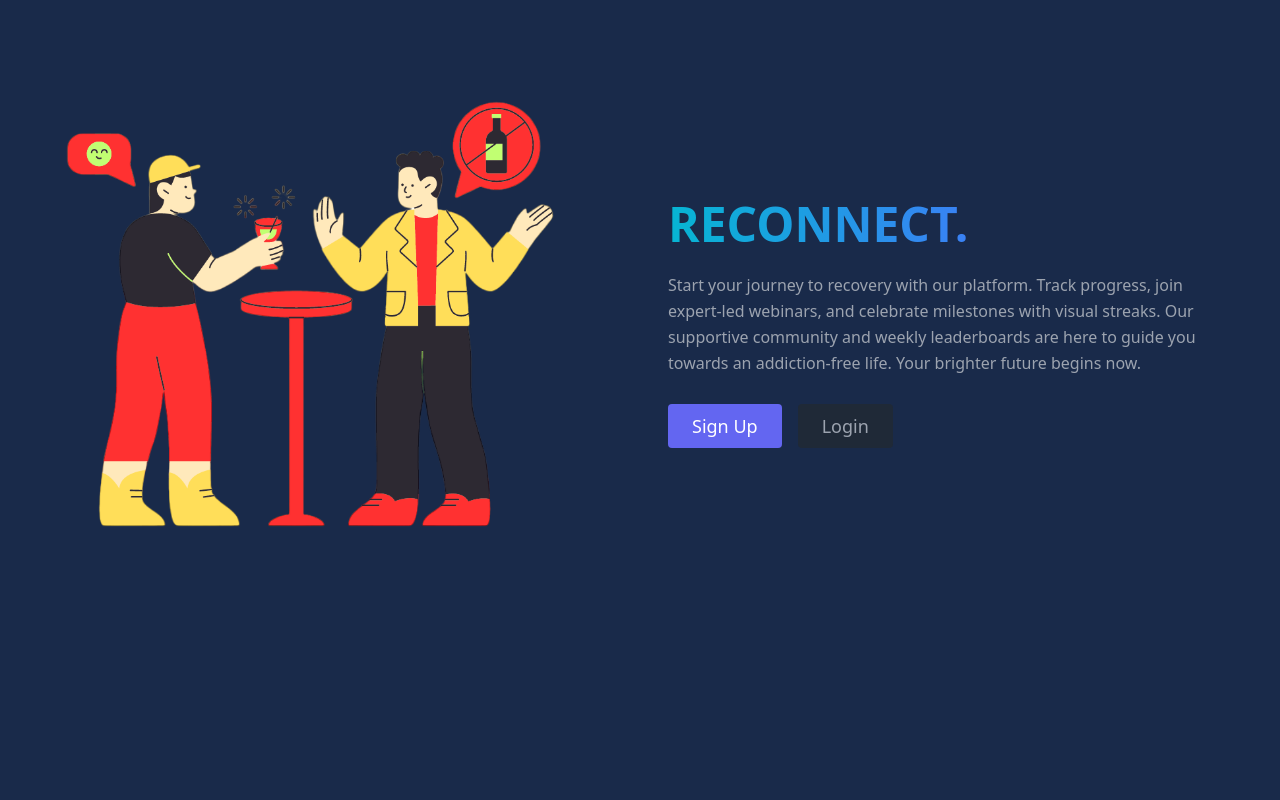
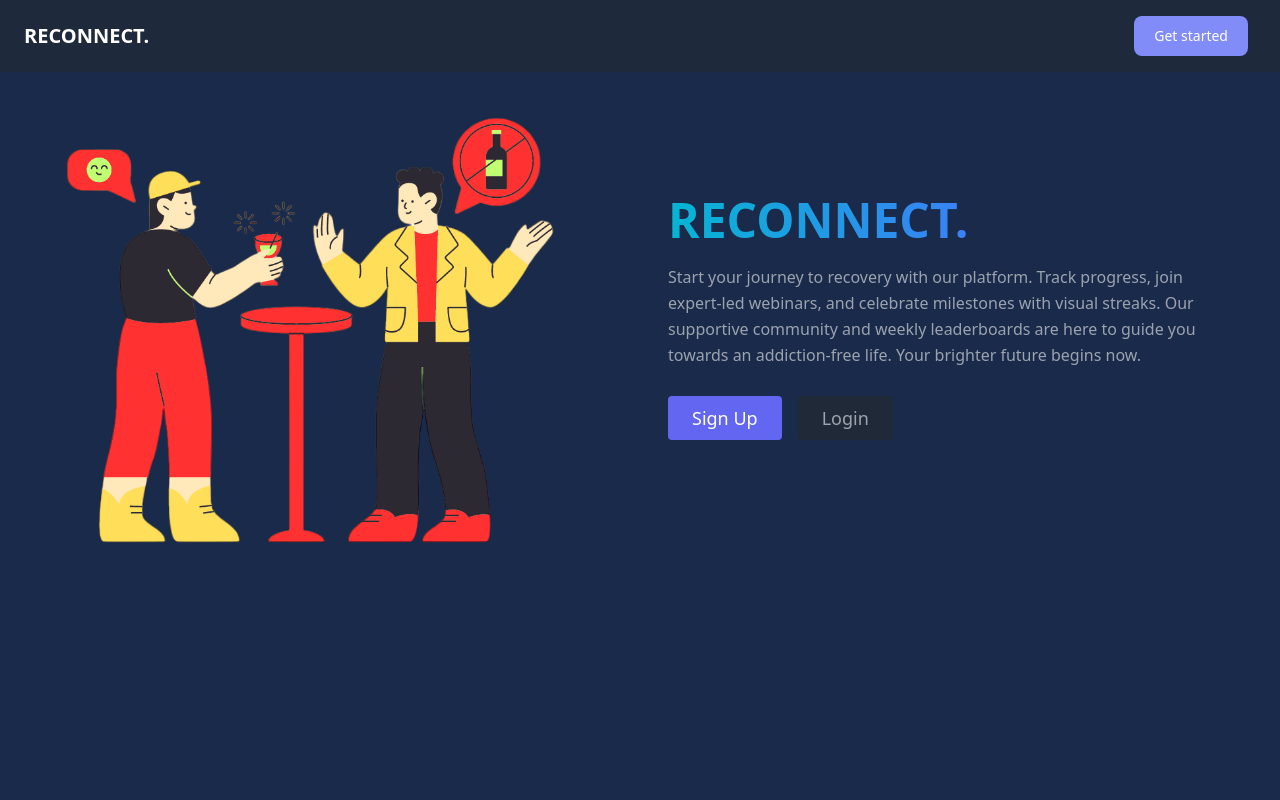
Before and after one commit to IEEE-2k23-Hackathon/Reconnect, a React (Create React App) app in the folder client/: page /landing in a window 1280 px wide. Shown: the top 800 px of the page. Built offline with nearby package versions, Linux system fonts and the light colour scheme.

Commit message:
header updated

```diff
--- a/client/src/Pages/landing/landing.jsx
+++ b/client/src/Pages/landing/landing.jsx
@@ -50,11 +50,48 @@ const Landing = () => {
         </div>
       </header> */}
 
+<header>
+    <nav class="bg-blueGray-800 border-gray-200 px-4 lg:px-6 py-4">
+        <div class="flex flex-wrap justify-between items-center mx-auto max-w-screen-xl">
+            <a href="#" class="flex items-center">
+                {/* <img src="https://flowbite.com/docs/images/logo.svg" class="mr-3 h-6 sm:h-9" alt="Flowbite Logo" /> */}
+                <span class="self-center text-xl font-semibold whitespace-nowrap text-white">RECONNECT.</span>
+            </a>
+            <div class="flex items-center lg:order-2">
+                {/* <a href="#" class="text-gray-800 dark:text-white hover:bg-gray-50 focus:ring-4 focus:ring-gray-300 font-medium rounded-lg text-sm px-4 lg:px-5 py-2 lg:py-2.5 mr-2 dark:hover:bg-gray-700 focus:outline-none dark:focus:ring-gray-800">Log in</a> */}
+                <a href="#" class="text-white bg-indigo-400 hover:bg-indigo-600 focus:ring-4 focus:ring-primary-300 font-medium rounded-lg text-sm px-4 lg:px-5 py-2 lg:py-2.5 mr-2 focus:outline-none">Get started</a>
+            </div>
+            <div class="hidden justify-between items-center w-full lg:flex lg:w-auto lg:order-1" id="mobile-menu-2">
+                <ul class="flex flex-col mt-4 font-medium lg:flex-row lg:space-x-8 lg:mt-0 invisible">
+                    <li>
+                        <a href="#" class="block py-2 pr-4 pl-3 text-white rounded bg-primary-700 lg:bg-transparent lg:text-primary-700 lg:p-0 dark:text-white" aria-current="page">Home</a>
+                    </li>
+                    <li>
+                        <a href="#" class="block py-2 pr-4 pl-3 text-gray-700 border-b border-gray-100 hover:bg-gray-50 lg:hover:bg-transparent lg:border-0 lg:hover:text-primary-700 lg:p-0 dark:text-gray-400 lg:dark:hover:text-white dark:hover:bg-gray-700 dark:hover:text-white lg:dark:hover:bg-transparent dark:border-gray-700">Company</a>
+                    </li>
+                    <li>
+                        <a href="#" class="block py-2 pr-4 pl-3 text-gray-700 border-b border-gray-100 hover:bg-gray-50 lg:hover:bg-transparent lg:border-0 lg:hover:text-primary-700 lg:p-0 dark:text-gray-400 lg:dark:hover:text-white dark:hover:bg-gray-700 dark:hover:text-white lg:dark:hover:bg-transparent dark:border-gray-700">Marketplace</a>
+                    </li>
+                    <li>
+                        <a href="#" class="block py-2 pr-4 pl-3 text-gray-700 border-b border-gray-100 hover:bg-gray-50 lg:hover:bg-transparent lg:border-0 lg:hover:text-primary-700 lg:p-0 dark:text-gray-400 lg:dark:hover:text-white dark:hover:bg-gray-700 dark:hover:text-white lg:dark:hover:bg-transparent dark:border-gray-700">Features</a>
+                    </li>
+                    <li>
+                        <a href="#" class="block py-2 pr-4 pl-3 text-gray-700 border-b border-gray-100 hover:bg-gray-50 lg:hover:bg-transparent lg:border-0 lg:hover:text-primary-700 lg:p-0 dark:text-gray-400 lg:dark:hover:text-white dark:hover:bg-gray-700 dark:hover:text-white lg:dark:hover:bg-transparent dark:border-gray-700">Team</a>
+                    </li>
+                    <li>
+                        <a href="#" class="block py-2 pr-4 pl-3 text-gray-700 border-b border-gray-100 hover:bg-gray-50 lg:hover:bg-transparent lg:border-0 lg:hover:text-primary-700 lg:p-0 dark:text-gray-400 lg:dark:hover:text-white dark:hover:bg-gray-700 dark:hover:text-white lg:dark:hover:bg-transparent dark:border-gray-700">Contact</a>
+                    </li>
+                </ul>
+            </div>
+        </div>
+    </nav>
+</header>
+
       <section className="text-gray-400 bg-myColor body-font">
-        <div className="container mx-auto flex px-5 py-24 md:flex-row flex-col items-center">
+        <div className="container mx-auto flex px-5 py-15 md:flex-row flex-col items-center">
           <div className="lg:max-w-lg lg:w-full md:w-1/2 w-5/6 md:mb-0 mb-0 ml-10">
             <img
-              className="object-cover object-center rounded"
+              className="object-cover object-center rounded mt-10"
               width={500}
               height={500}
               src={LandImage}
@@ -62,7 +99,7 @@ const Landing = () => {
           </div>
           <div className="lg:flex-grow md:w-1/2 lg:pl-24 md:pl-16 flex flex-col md:items-start md:text-left items-center text-center">
             <h1 className="sm:text-4xl text-3xl mb-1 font-medium text-white">
-              <div className="my-5 text-5xl font-extrabold">
+              <div className="my-4 text-5xl font-extrabold">
                 <span className="animate-pulse bg-gradient-to-r from-cyan-500 to-blue-500  bg-clip-text text-transparent title-font">
                   {" "}RECONNECT.{" "}
                 </span>
```
